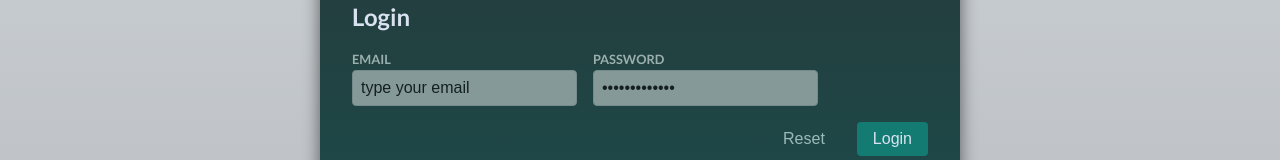
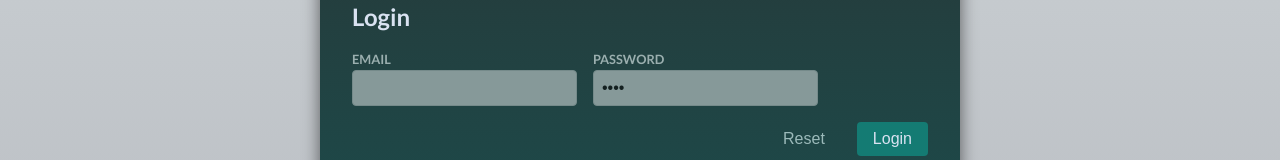
Before and after one commit to serotonine/react_form_input, a React (Vite) app: page / in a window 1280 px wide. Shown: the part 289-449 px from the top of the page. Built offline with nearby package versions, Linux system fonts and the light colour scheme.

Commit message:
Custom useInput().

```diff
--- /dev/null
+++ b/src/Hooks/useInput.js
@@ -0,0 +1,25 @@
+import { useState } from "react";
+export function useInput(defaultValue, validationFct) {
+  const [enteredValue, setEnteredValue] = useState(defaultValue);
+  const [didEdit, setDidEdit] = useState(false);
+
+  const valueIsValid = validationFct(enteredValue);
+
+  // All values in once.
+  function handleInputChange(event) {
+    // Parenthesis pour do an Object return.
+    setEnteredValue(event.target.value);
+    // Reset Input validation (onBlur)
+    setDidEdit(false);
+  }
+  /// VALIDATION ///
+  function handleInputValidation() {
+    setDidEdit(true);
+  }
+  return {
+    value: enteredValue,
+    handleInputChange,
+    handleInputValidation,
+    hasError: didEdit && !valueIsValid,
+  };
+}
--- a/src/components/LoginUseState.jsx
+++ b/src/components/LoginUseState.jsx
@@ -1,47 +1,30 @@
-import { useState } from "react";
 import Input from "./Input";
+import { isEmail, isNotEmpty, hasMinLength } from "../util/validation.js";
+import { useInput } from "../Hooks/useInput";
+
 export default function LoginUseState() {
-  /* const [enteredEmail, setEnteredEmail] = useState("");
-  const [enteredPassword, setEnteredPassword] = useState(""); */
-  const [enteredValues, setEnteredValues] = useState({
-    email: "type your email",
-    password: "type password",
-  });
-  // VALIDATION //
-  const [didEdit, setDidEdit] = useState({
-    email: false,
-    password: false,
-  });
-  const emailIsInvalid = didEdit.email && !enteredValues.email.includes("@");
-  const passwordIsInvalid =
-    didEdit.password && enteredValues.password.trim().length < 6;
+  const {
+    value: emailValue,
+    handleInputChange: handleEmailChange,
+    handleInputValidation: handleEmailValidation,
+    hasError: emailHasError,
+  } = useInput("", (value) => isEmail(value) && isNotEmpty(value));
+  const {
+    value: passwordValue,
+    handleInputChange: handlePasswordChange,
+    handleInputValidation: handlePasswordValidation,
+    hasError: passwordHasError,
+  } = useInput("test", (value) => hasMinLength(value, 6));
+
   // Submit
   function handleSubmit(evt) {
     evt.preventDefault();
-    console.log(enteredValues);
+    if (emailHasError || passwordHasError) {
+      return;
+    }
+    console.log(emailValue, passwordValue);
   }
 
-  // All values in once.
-  function handleInputChange(id, value) {
-    // Parenthesis pour do an Object return.
-    setEnteredValues((prevValues) => ({
-      ...prevValues,
-      [id]: value,
-    }));
-    // Reset Input validation (onBlur)
-    setDidEdit((prevEdit) => ({
-      ...prevEdit,
-      [id]: false,
-    }));
-  }
-  /// VALIDATION ///
-  function handleInputValidation(id) {
-    setDidEdit((prevEdit) => ({
-      ...prevEdit,
-      [id]: true,
-    }));
-  }
-  const isInvalidEmail = didEdit.email && !enteredValues.email.includes("@");
   return (
     <form onSubmit={handleSubmit}>
       <h2>Login</h2>
@@ -52,21 +35,21 @@ export default function LoginUseState() {
           id="email"
           type="email"
           name="email"
-          onBlur={() => handleInputValidation("email")}
-          onChange={(evt) => handleInputChange("email", evt.target.value)}
-          value={enteredValues.email}
-          error={emailIsInvalid && "Please enter a valid email."}
+          onBlur={handleEmailValidation}
+          onChange={handleEmailChange}
+          value={emailValue}
+          error={emailHasError && "Please enter a valid email."}
         />
         <Input
           label="Password"
           id="password"
           type="password"
           name="password"
-          onBlur={() => handleInputValidation("password")}
-          onChange={(evt) => handleInputChange("password", evt.target.value)}
-          value={enteredValues.password}
+          onBlur={handlePasswordValidation}
+          onChange={handlePasswordChange}
+          value={passwordValue}
           error={
-            passwordIsInvalid && "Password must have more than 6 characters."
+            passwordHasError && "Password must have more than 6 characters."
           }
         />
       </div>
```
